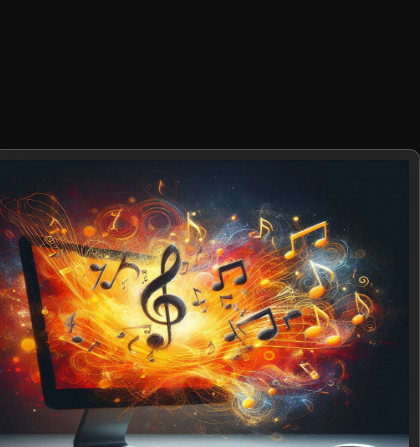
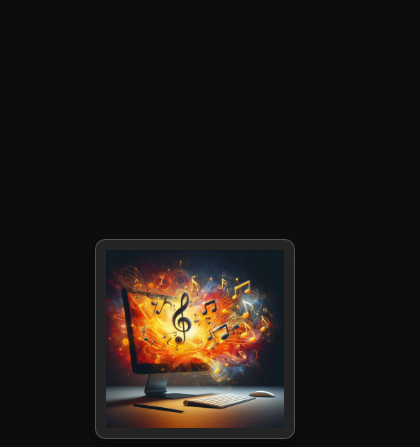
Before and after one commit to juan-soares/project07-webpage-techplayer, a plain HTML site: page index.html in a window 390 px wide. Shown: the top 447 px of the page, 420 px wide, since content can reach past the window. Drawn offline with Linux system fonts and the light colour scheme.

Commit message:
style: apply responsive to images.

```diff
--- a/src/styles/index.css
+++ b/src/styles/index.css
@@ -24,3 +24,10 @@
 .buttons button i {
   color: var(--color-white);
 }
+
+@media screen and (max-width: 460px) {
+  img {
+    height: 200px;
+    width: 200px;
+  }
+}
```
